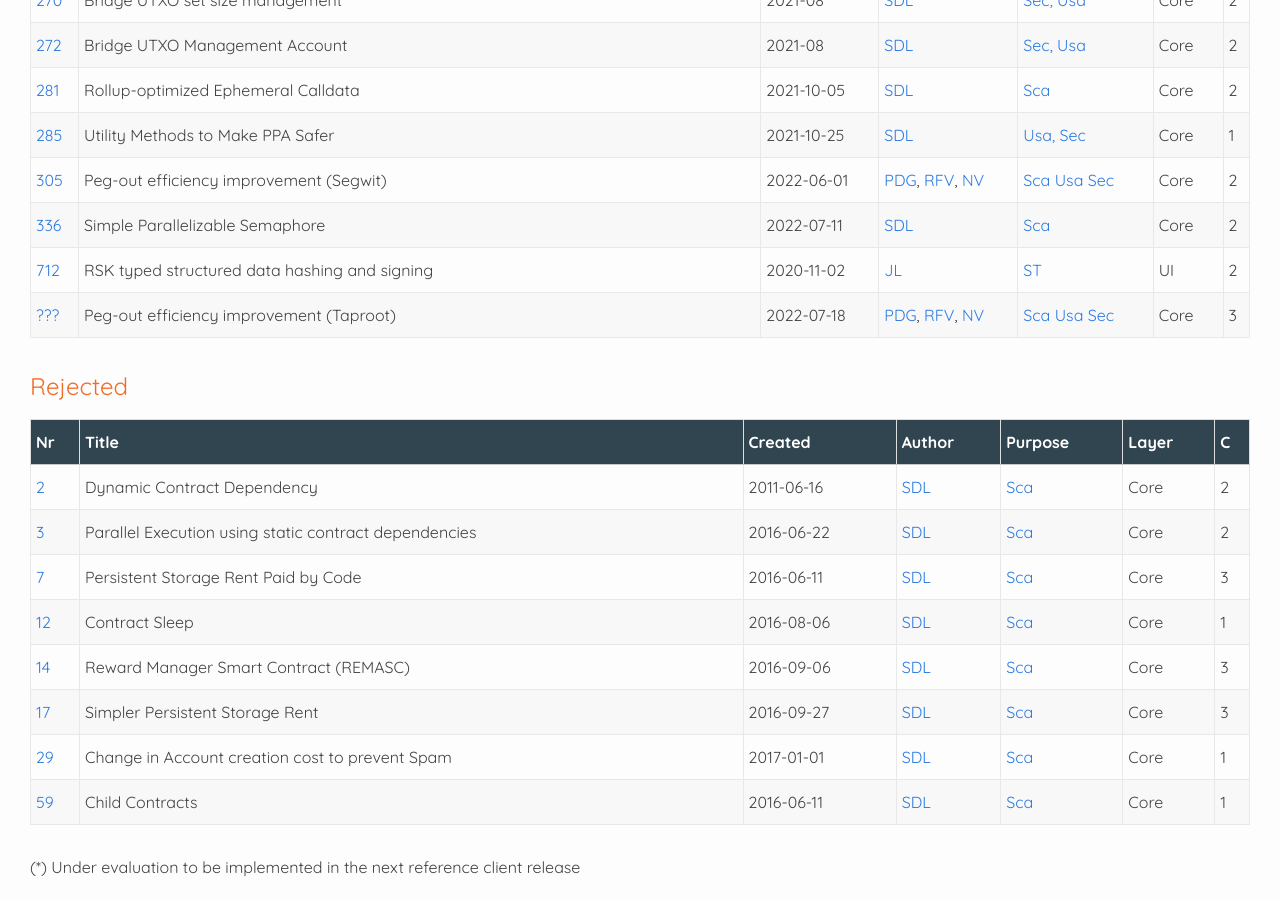
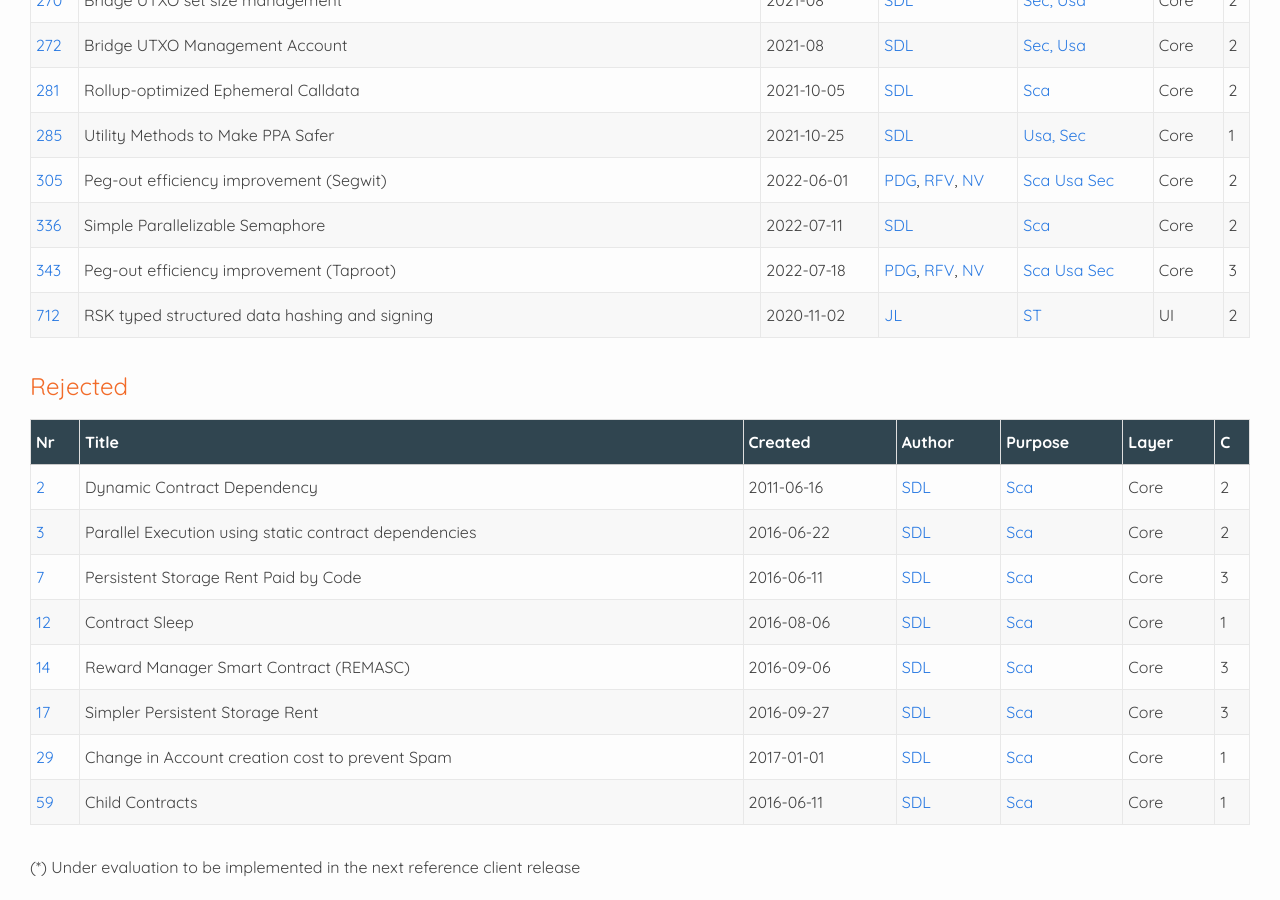
Before and after one commit to rsksmart/RSKIPs, a Jekyll site: the page built from index.html, in a window 1280 px wide and 900 px high, scrolled down 8260 px. Built offline with Jekyll 4.4.1, drawn with Linux system fonts in a browser that asks for light colours.

Commit message:
assign # to FROST RSKIP, 343

```diff
--- a/IPs/RSKIPFROST.md
+++ b/IPs/RSKIP343.md
@@ -1,5 +1,5 @@
 ---
-rskip: ???
+rskip: 343
 title: Peg-out efficiency improvement (Taproot)
 description: This RSKIP introduces Taproot (Bitcoin Soft Fork Nov. 2021) for use in peg-ins and peg-outs to improve performance, cost reductions, and security.
 status: Draft
@@ -12,7 +12,7 @@ created: 2022-07-18
 
 # Peg-out efficiency improvement (Taproot)
 
-|RSKIP          | ???        |
+|RSKIP          | 343        |
 | :------------ |:-------------|
 |**Title**      |Peg-out efficiency improvement (Taproot) |
 |**Created**    |18-JUL-2022 |
```
